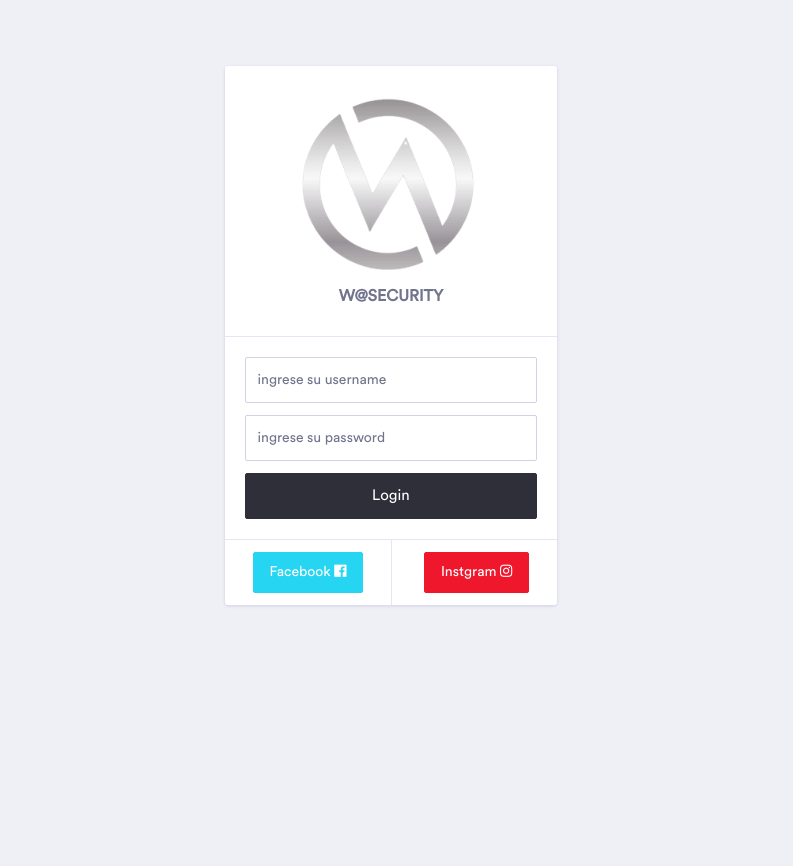
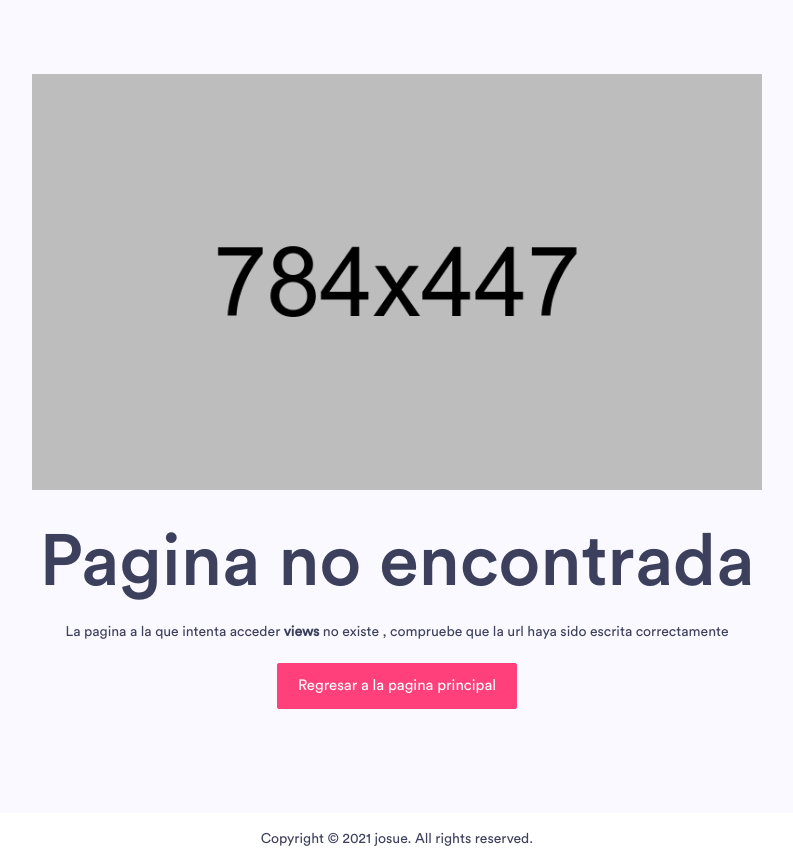
Before and after one commit to TryNeo/sistema-control-nominas, a PHP site: page /sistema-control-nominas/index.php?url=views in a window 1280 px wide. Shown: the whole page, without its empty margins (243-1036 px from the left). Before the commit the page ends 607 px from the top, so only its background shows below. Run offline with PHP 8.4, Linux system fonts and the light colour scheme; some libraries are stand-ins or nearby versions; some web fonts are replaced.

Commit message:
configuracion MVC | update 28/01/2021

```diff
--- a/config/app.php
+++ b/config/app.php
@@ -1,7 +1,7 @@
 <?php
-
     const server_url = "http://localhost/sistema-control-nominas/";
+    const libs = "libraries/";
+    const views = "views/";
     const company = "Sistema Control Nominas";
-    const coin = "$";
     date_default_timezone_set("America/Guayaquil");
 ?>
--- /dev/null
+++ b/controllers/Error.php
@@ -0,0 +1,18 @@
+<?php
+    require_once ("./libraries/core/controllers.php");
+
+    class Errors extends Controllers{
+        public function __construct(){
+
+            parent::__construct();
+        }
+
+        public function notFound(){
+            $this->views->getView($this,"error");
+        }
+
+    }
+
+    $notFound = new Errors();
+    $notFound->notFound();
+?>
--- a/controllers/viewsControllers.php
+++ /dev/null
@@ -1,23 +0,0 @@
-<?php
-    require_once "./models/viewsModels.php";
-
-    class viewsControllers extends viewsModels{
-
-        /*-- Controlador para obtener plantilla  --*/
-        public function get_template_controller(){
-            return require_once "./views/template.php";
-        }
-
-        /*-- Controlador para obtener vista-- */
-        public function get_views_controller(){
-            if (isset($_GET['views'])) {
-                $route = explode("/",$_GET["views"]); //diviendo el string
-                $response = viewsModels::get_views_model($route[0]); //obteniendolo
-            }else{
-                $response = "login"; //caso contrario le pasaremos el login
-            }return $response; //retornamos
-        }
-
-    }
-
-?>
--- a/index.php
+++ b/index.php
@@ -1,7 +1,28 @@
 <?php
     require_once "./config/app.php";
-    require_once "./controllers/viewsControllers.php";
 
-    $template = new viewsControllers();
-    $template->get_template_controller();
+    $url = !empty($_GET['url']) ? $_GET['url'] : 'dashboard/dashboard';
+    $array_url = explode("/",$url);
+    $controller = $array_url[0];
+    $method =  $array_url[0];
+    $params = "";
+    if  (!empty($array_url[1])){
+        if ( $array_url[0] != ""){
+            $method = $array_url[1];
+        }
+    }
+    if  (!empty($array_url[2])){
+        if ($array_url[2] !=""){
+            for ($i=2; $i < count($array_url); $i++){
+                $params .= $array_url[$i].',';
+            }
+            $params = trim($params,",");
+
+        }
+    }
+
+    require_once("./libraries/core/Autoload.php");
+    require_once("./libraries/core/load.php");
+
+
 ?>
--- /dev/null
+++ b/libraries/core/autoload.php
@@ -0,0 +1,7 @@
+<?php
+    function sql_autoload_register($class){
+        if (file_exists(libs.'core/'.$class.'.php')){
+            require_once(libs.'core/'.$class.'.php');
+         }
+    }
+?>
--- /dev/null
+++ b/libraries/core/controllers.php
@@ -0,0 +1,20 @@
+<?php
+    require_once("./libraries/core/views.php");
+    class Controllers{
+        public function __construct(){
+            $this->views = new Views();
+            $this->loadModel();
+        }
+
+
+        public function loadModel(){
+            $model = get_class($this)."Model";
+            $routeClass = "models/".$model.".php";
+            if (file_exists($routeClass)){
+                require_once($routeClass);
+                $this->model = new $model();
+            }
+        }
+    }
+
+?>
--- /dev/null
+++ b/libraries/core/load.php
@@ -0,0 +1,14 @@
+<?php
+$controllerFile = "controllers/".$controller.".php";
+if(file_exists($controllerFile)){
+    require_once($controllerFile);
+    $controller = new $controller();
+    if (method_exists($controller,$method)){
+        $controller->{$method}($params);
+    }else{
+        require_once("./controllers/Error.php");
+    }
+}else{
+    require_once("./controllers/Error.php");
+}
+?>
--- /dev/null
+++ b/libraries/core/views.php
@@ -0,0 +1,15 @@
+<?php
+
+    class Views{
+        function getView($controller,$view){
+            $controller = get_class($controller);
+            if ($controller == "Dashboard"){
+                $view = views.$view.".php";
+            }else{
+                $view = views.$controller."/".$view.".php";
+            }
+            require_once ($view);
+        }
+    }
+
+?>
--- a/models/viewsModels.php
+++ /dev/null
@@ -1,20 +0,0 @@
-<?php
-    /*-- Modelo para obtener vistas --*/
-    class viewsModels{
-        protected static function get_views_model($views){
-            $listWhite = ["dashboard","empleados"]; // palabras permitidas dentro del sistema
-            if(in_array($views,$listWhite)){ // comprobando existencia en la lista con in_array()
-                if(is_file("./views/contents/".$views."-view.php")){ //comprobamos existencia y le pasaremos el $view
-                    $content = "./views/contents/".$views."-view.php"; //lo colocamos en una variable
-                }else{
-                    $content = "404";
-                }
-            }elseif($views=="login" || $views == "index"){
-                $content = "login";
-            }else{
-                $content = "404";
-            }
-            return $content; //retornamos
-        }
-    }
-?>
--- a/views/code/scripts.php
+++ b/views/code/scripts.php
@@ -2,3 +2,6 @@
 <script src="<?php echo server_url; ?>views/assets/vendor/bootstrap/js/bootstrap.bundle.js"></script>
 <script src="<?php echo server_url; ?>views/assets/vendor/slimscroll/jquery.slimscroll.js"></script>
 <script src="<?php echo server_url; ?>views/assets/libs/js/main-js.js"></script>
+<script src="<?php echo server_url; ?>views/assets/js/alertas.js"></script>
+<script src="https://cdn.jsdelivr.net/npm/sweetalert2@10"></script>
+<script src="https://ajax.googleapis.com/ajax/libs/jquery/3.2.0/jquery.min.js"></script>
--- /dev/null
+++ b/views/errors/error.php
@@ -0,0 +1,38 @@
+<!doctype html>
+<html lang="en">
+<head>
+    <meta charset="utf-8">
+    <meta name="viewport" content="width=device-width, initial-scale=1, shrink-to-fit=no">
+    <title><?php echo company;?></title>
+    <?php include "./views/code/style.php";?>
+</head>
+<body>
+        <div class="bg-light text-center">
+            <div class="container">
+                <div class="row">
+                    <div class="offset-xl-2 col-xl-8 offset-lg-2 col-lg-8 col-md-12 col-sm-12 col-12">
+                        <div class="error-section">
+                        <img src="https://colorlib.com/polygon/concept/assets/images/error-img.png" alt="" class="img-fluid">
+                            <div class="error-section-content">
+                            <h1 class="display-3">Pagina no encontrada</h1>
+                            <p>La pagina a la que intenta acceder  <strong><?php echo $_GET["url"] ?></strong> no existe , compruebe que la url haya sido escrita correctamente</p>
+                            <a href="<?php  echo server_url; ?>" class="btn btn-secondary btn-lg">Regresar a la pagina principal</a>
+                            </div>
+                        </div>
+                    </div>
+                </div>
+            </div>
+            <div class="bg-white p-3">
+                <div class="container-fluid">
+                    <div class="row">
+                        <div class="col-xl-12 col-lg-12 col-md-12 col-sm-12 col-12 text-dark text-center">
+                        Copyright © 2021 josue. All rights reserved.
+                        </div>
+                    </div>
+                </div>
+            </div>
+        </div>
+    <?php
+    include "./views/code/scripts.php"; ?>
+</body>
+</html>
--- a/views/template.php
+++ /dev/null
@@ -1,29 +0,0 @@
-<!doctype html>
-<html lang="en">
-<head>
-    <meta charset="utf-8">
-    <meta name="viewport" content="width=device-width, initial-scale=1, shrink-to-fit=no">
-    <title><?php echo company;?></title>
-    <?php include "./views/code/style.php";?>
-</head>
-<body>
-
-    <?php
-
-        $requestsAjax = false;
-        require_once "./controllers/viewsControllers.php";
-        $instance_controller_view = new viewsControllers();
-        $views = $instance_controller_view->get_views_controller();
-        if ($views == "login" || $views == "404"){
-            require_once "./views/contents/".$views."-view.php";
-        }else{
-    ?>
-    <div class="dashboard-main-wrapper">
-        <?php include "./views/code/header.php"; ?>
-        <?php include "./views/code/navbar.php"; ?>
-        <?php include $views; ?>
-    </div>
-    <?php }
-    include "./views/code/scripts.php"; ?>
-</body>
-</html>
```
Also changed, not shown: controllers/Dashboard.php (added, +16 -0 lines), models/dashboardModel.php (added, +9 -0 lines), views/contents/dashboard-view.php (deleted, +0 -58 lines), views/contents/empleados-view.php (+34 -1 lines), views/dashboard.php (added, +75 -0 lines), .htaccess, 1 other file.
